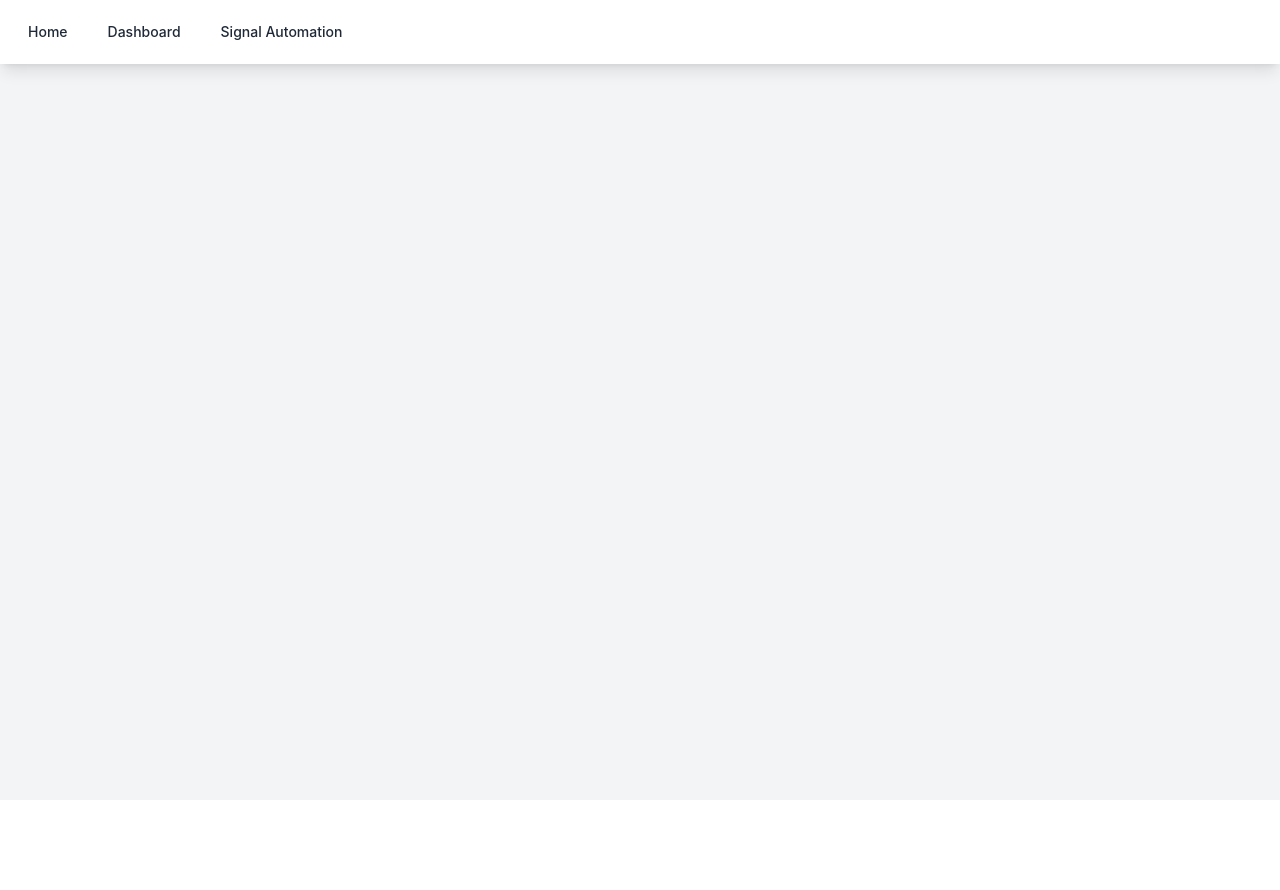
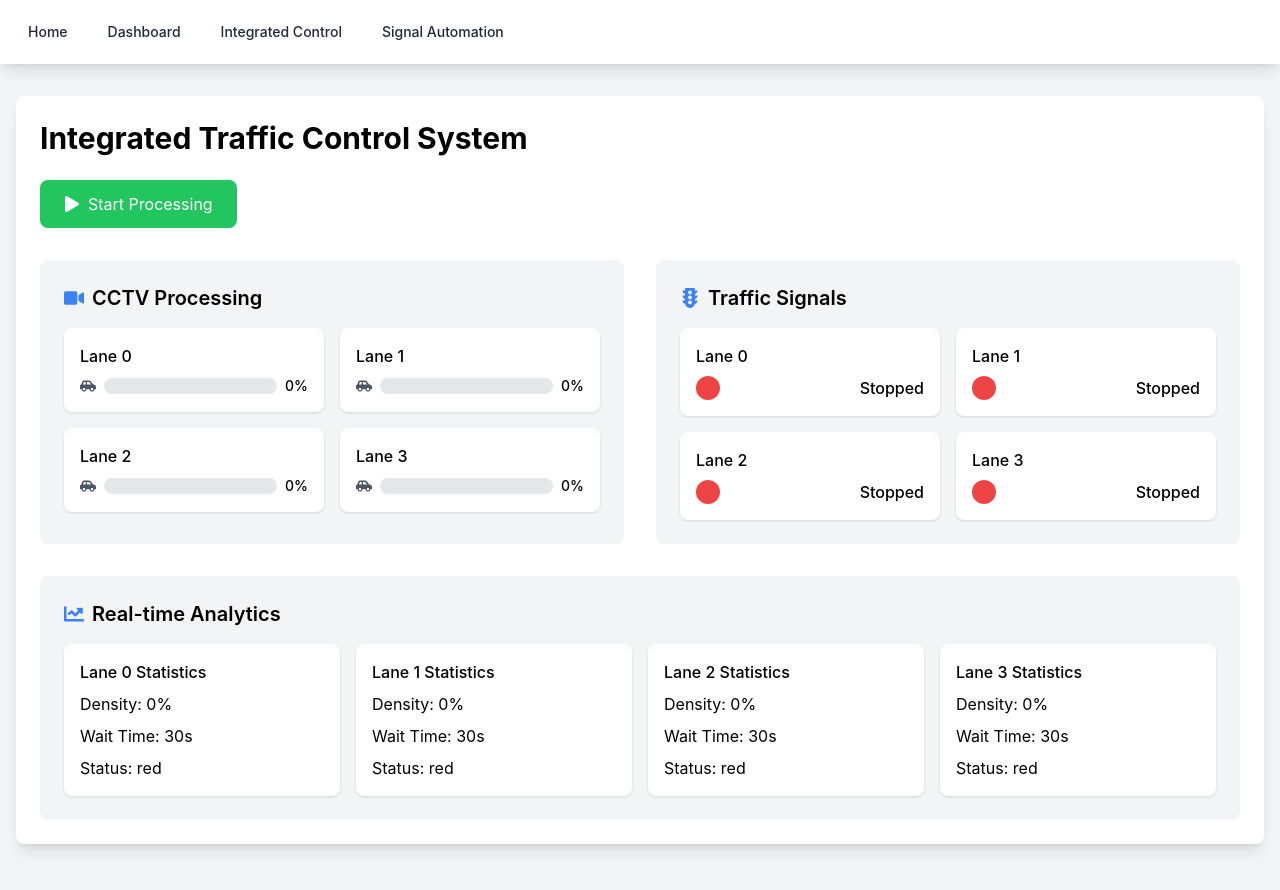
Before and after one commit to pawankushwahh/traffic_management, a React (Create React App) app in the folder frontend/: page /integrated-control in a window 1280 px wide. Shown: the top 890 px of the page. Before the commit the page ends 800 px from the top, so only its background shows below. Built offline with nearby package versions, Linux system fonts and the light colour scheme; no server answers.

Commit message:
Add IntegratedTrafficControl component combining CCTV and signal automation

```diff
--- a/frontend/src/App.js
+++ b/frontend/src/App.js
@@ -12,6 +12,7 @@ import axios from 'axios';
 import WomenSafetyPage from './components/WomenSafety/WomenSafetyPage';
 import CCTVAutomation from './components/CCTVAutomation';
 import AdaptiveTimer from './components/AdaptiveTimer';
+import IntegratedTrafficControl from './components/IntegratedTrafficControl';
 import './App.css';
 
 const BACKEND_URL = 'http://localhost:5000';
@@ -97,6 +98,9 @@ function App() {
                 <Link to="/traffic-dashboard" className="text-gray-800 hover:text-gray-600 px-3 py-2 rounded-md text-sm font-medium">
                   Dashboard
                 </Link>
+                <Link to="/integrated-control" className="text-gray-800 hover:text-gray-600 px-3 py-2 rounded-md text-sm font-medium">
+                  Integrated Control
+                </Link>
                 <Link to="/signal-automation" className="text-gray-800 hover:text-gray-600 px-3 py-2 rounded-md text-sm font-medium">
                   Signal Automation
                 </Link>
@@ -108,6 +112,7 @@ function App() {
         <Routes>
           <Route path="/" element={<HomePage />} />
           <Route path="/traffic-dashboard" element={<TrafficDashboard />} />
+          <Route path="/integrated-control" element={<IntegratedTrafficControl />} />
           <Route path="/signal-automation" element={<SignalAutomation />} />
           <Route
             path="/vehicle-plate-analytics"
--- /dev/null
+++ b/frontend/src/components/IntegratedTrafficControl.js
@@ -0,0 +1,208 @@
+import React, { useState, useEffect, useRef } from 'react';
+import { motion } from 'framer-motion';
+import { FaVideo, FaTrafficLight, FaChartLine, FaPlay, FaPause, FaCarSide } from 'react-icons/fa';
+import './SignalAutomation.css';
+
+const IntegratedTrafficControl = () => {
+  const [isProcessing, setIsProcessing] = useState(false);
+  const [activeLane, setActiveLane] = useState(0); // 0-3 representing the four lanes
+  const [vehicleDensity, setVehicleDensity] = useState({
+    lane0: 0,
+    lane1: 0,
+    lane2: 0,
+    lane3: 0
+  });
+  const [signalTiming, setSignalTiming] = useState({
+    lane0: 30,
+    lane1: 30,
+    lane2: 30,
+    lane3: 30
+  });
+  const [signalStates, setSignalStates] = useState({
+    lane0: 'red',
+    lane1: 'red',
+    lane2: 'red',
+    lane3: 'red'
+  });
+
+  const processingInterval = useRef(null);
+  const signalInterval = useRef(null);
+
+  // Function to calculate signal timing based on vehicle density
+  const calculateSignalTiming = (density) => {
+    const minTime = 5; // minimum 5 seconds
+    const maxTime = 60; // maximum 1 minute
+    const normalizedDensity = Math.min(density / 100, 1); // Normalize density to 0-1
+    return Math.floor(minTime + (maxTime - minTime) * normalizedDensity);
+  };
+
+  // Start CCTV processing and signal automation
+  const startProcessing = () => {
+    setIsProcessing(true);
+
+    // Simulate CCTV processing with random vehicle density
+    processingInterval.current = setInterval(() => {
+      setVehicleDensity(prev => ({
+        lane0: Math.floor(Math.random() * 100),
+        lane1: Math.floor(Math.random() * 100),
+        lane2: Math.floor(Math.random() * 100),
+        lane3: Math.floor(Math.random() * 100)
+      }));
+    }, 2000);
+
+    // Start signal rotation
+    updateSignalStates(0);
+  };
+
+  // Stop processing
+  const stopProcessing = () => {
+    setIsProcessing(false);
+    if (processingInterval.current) clearInterval(processingInterval.current);
+    if (signalInterval.current) clearInterval(signalInterval.current);
+    setSignalStates({
+      lane0: 'red',
+      lane1: 'red',
+      lane2: 'red',
+      lane3: 'red'
+    });
+  };
+
+  // Update signal states based on active lane
+  const updateSignalStates = (currentLane) => {
+    setActiveLane(currentLane);
+
+    // Calculate timing for current lane based on density
+    const timing = calculateSignalTiming(vehicleDensity['lane' + currentLane]);
+
+    // Update signal states (only one green at a time)
+    const newStates = {
+      lane0: 'red',
+      lane1: 'red',
+      lane2: 'red',
+      lane3: 'red'
+    };
+    newStates['lane' + currentLane] = 'green';
+    setSignalStates(newStates);
+
+    // Schedule next lane change
+    if (signalInterval.current) clearInterval(signalInterval.current);
+    signalInterval.current = setTimeout(() => {
+      updateSignalStates((currentLane + 1) % 4);
+    }, timing * 1000);
+  };
+
+  // Cleanup on unmount
+  useEffect(() => {
+    return () => {
+      if (processingInterval.current) clearInterval(processingInterval.current);
+      if (signalInterval.current) clearInterval(signalInterval.current);
+    };
+  }, []);
+
+  // Update timing whenever density changes
+  useEffect(() => {
+    if (isProcessing) {
+      setSignalTiming({
+        lane0: calculateSignalTiming(vehicleDensity.lane0),
+        lane1: calculateSignalTiming(vehicleDensity.lane1),
+        lane2: calculateSignalTiming(vehicleDensity.lane2),
+        lane3: calculateSignalTiming(vehicleDensity.lane3)
+      });
+    }
+  }, [vehicleDensity, isProcessing]);
+
+  return (
+    <div className="container mx-auto px-4 py-8">
+      <div className="bg-white rounded-lg shadow-lg p-6 mb-8">
+        <h1 className="text-3xl font-bold mb-6">Integrated Traffic Control System</h1>
+
+        {/* Control buttons */}
+        <div className="flex gap-4 mb-8">
+          <button
+            onClick={isProcessing ? stopProcessing : startProcessing}
+            className={`flex items-center gap-2 px-6 py-3 rounded-lg ${
+              isProcessing ? 'bg-red-500 hover:bg-red-600' : 'bg-green-500 hover:bg-green-600'
+            } text-white transition-colors`}
+          >
+            {isProcessing ? (
+              <>
+                <FaPause /> Stop Processing
+              </>
+            ) : (
+              <>
+                <FaPlay /> Start Processing
+              </>
+            )}
+          </button>
+        </div>
+
+        {/* CCTV Processing Display */}
+        <div className="grid grid-cols-1 md:grid-cols-2 gap-8 mb-8">
+          <div className="bg-gray-100 p-6 rounded-lg">
+            <h2 className="text-xl font-semibold mb-4 flex items-center gap-2">
+              <FaVideo className="text-blue-500" /> CCTV Processing
+            </h2>
+            <div className="grid grid-cols-2 gap-4">
+              {Object.entries(vehicleDensity).map(([lane, density]) => (
+                <div key={lane} className="bg-white p-4 rounded-lg shadow">
+                  <h3 className="font-medium mb-2">Lane {lane.slice(-1)}</h3>
+                  <div className="flex items-center gap-2">
+                    <FaCarSide className="text-gray-600" />
+                    <div className="flex-1 bg-gray-200 h-4 rounded-full overflow-hidden">
+                      <div
+                        className="bg-blue-500 h-full transition-all duration-500"
+                        style={{ width: `${density}%` }}
+                      ></div>
+                    </div>
+                    <span className="text-sm font-medium">{density}%</span>
+                  </div>
+                </div>
+              ))}
+            </div>
+          </div>
+
+          {/* Traffic Signal Status */}
+          <div className="bg-gray-100 p-6 rounded-lg">
+            <h2 className="text-xl font-semibold mb-4 flex items-center gap-2">
+              <FaTrafficLight className="text-blue-500" /> Traffic Signals
+            </h2>
+            <div className="grid grid-cols-2 gap-4">
+              {Object.entries(signalStates).map(([lane, state]) => (
+                <div key={lane} className="bg-white p-4 rounded-lg shadow">
+                  <h3 className="font-medium mb-2">Lane {lane.slice(-1)}</h3>
+                  <div className="flex items-center justify-between">
+                    <div className={`w-6 h-6 rounded-full bg-${state === 'green' ? 'green' : 'red'}-500`}></div>
+                    <span className="font-medium">
+                      {state === 'green' ? `${signalTiming[lane]}s` : 'Stopped'}
+                    </span>
+                  </div>
+                </div>
+              ))}
+            </div>
+          </div>
+        </div>
+
+        {/* Analytics Section */}
+        <div className="bg-gray-100 p-6 rounded-lg">
+          <h2 className="text-xl font-semibold mb-4 flex items-center gap-2">
+            <FaChartLine className="text-blue-500" /> Real-time Analytics
+          </h2>
+          <div className="grid grid-cols-2 md:grid-cols-4 gap-4">
+            {Object.entries(vehicleDensity).map(([lane, density]) => (
+              <div key={lane} className="bg-white p-4 rounded-lg shadow">
+                <h3 className="font-medium mb-2">Lane {lane.slice(-1)} Statistics</h3>
+                <div className="space-y-2">
+                  <p>Density: {density}%</p>
+                  <p>Wait Time: {signalTiming[lane]}s</p>
+                  <p>Status: {signalStates[lane]}</p>
+                </div>
+              </div>
+            ))}
+          </div>
+        </div>
+      </div>
+    </div>
+  );
+};
+
+export default IntegratedTrafficControl;
```
